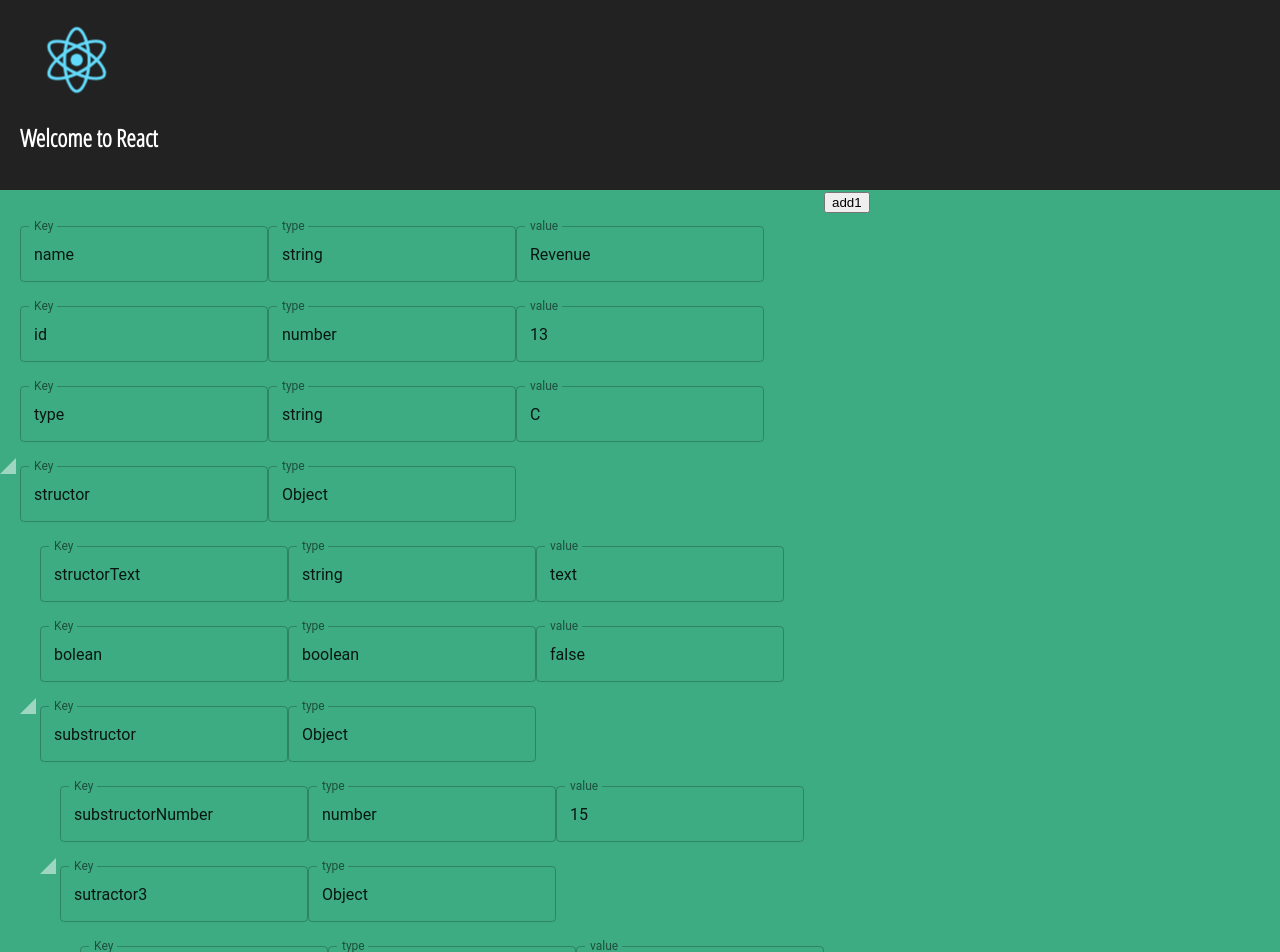
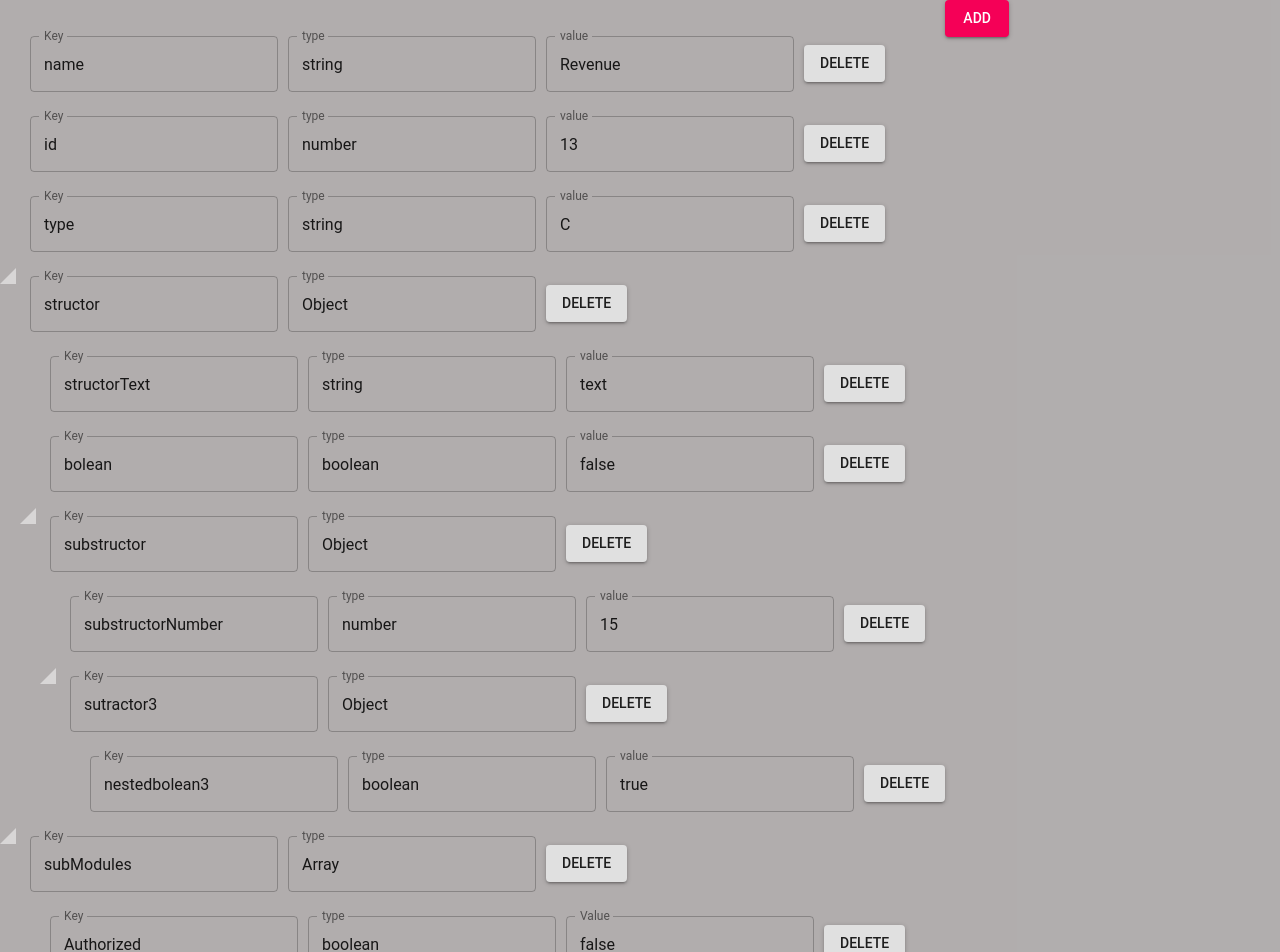
Before and after one commit to OussamaBaybay/JSONGeneratorProject, a React (Create React App) app: page / in a window 1280 px wide. Shown: the top 952 px of the page. Built offline with nearby package versions, Linux system fonts and the light colour scheme.

Commit message:
commit all

```diff
--- a/src/App.css
+++ b/src/App.css
@@ -45,9 +45,9 @@
 
 html,
 body {
-  background-color: rgb(62, 172, 130);
+  background-color: rgba(14, 5, 5, 0.178);
   width: 100%;
-  height: 100%;
+  height: 200%;
   margin: 0;
   padding: 0;
   color: rgba(255, 255, 255, 0.5);
@@ -62,6 +62,7 @@ h2 {
   margin-bottom: 0;
 }
 
+
 .treeview {
   float: left;
   -webkit-user-select: none;
@@ -70,6 +71,16 @@ h2 {
   -o-user-select: none;
   user-select: none;
   font-size: 20px;
+}
+.labelCheck{
+  display: flex;
+}
+
+.labelCheck:hover {
+  background: red;
+}
+.liNotObject:hover {
+  background: red;
 }
 
 .treeview:hover .checkcheck~label:before,
--- a/src/App.js
+++ b/src/App.js
@@ -3,6 +3,7 @@ import logo from './logo.svg';
 import './App.css';
 import TextField from "@material-ui/core/TextField";
 import MenuItem from '@material-ui/core/MenuItem';
+import Button from '@material-ui/core/Button';
 
 const ComponentObject = props =>{
   let counter = Math.random().toString(36).substring(7);
@@ -17,6 +18,7 @@ const ComponentObject = props =>{
           defaultValue={props.k}
           margin="normal"
           variant="outlined"
+          style={{marginLeft:10}}
         />
         <TextField
           id="outlined-uncontrolled"
@@ -24,7 +26,11 @@ const ComponentObject = props =>{
           defaultValue = "Object"
           margin="normal"
           variant="outlined"
+          style={{marginLeft:10}}
         />
+        <Button style={{margin:"25px 0px 0px 10px"}} variant="contained">
+        Delete
+        </Button>
         </span>
         </label>
     <ul>{Object.keys(props.data).map((r, i) => {
@@ -59,13 +65,14 @@ const types = [
 
 
 const ComponentString = props => {
-  return <li>
+  return <li className="liNotObject">
     <TextField
           id="outlined-uncontrolled"
           label="Key"
           defaultValue={props.k}
           margin="normal"
           variant="outlined"
+          style={{marginLeft:10}}
         />
         <TextField
           id="outlined-uncontrolled"
@@ -73,6 +80,7 @@ const ComponentString = props => {
           defaultValue ={typeof props.data}
           margin="normal"
           variant="outlined"
+          style={{marginLeft:10}}
         />
         <TextField
           id="outlined-uncontrolled"
@@ -80,16 +88,22 @@ const ComponentString = props => {
           defaultValue ={props.data}
           margin="normal"
           variant="outlined"
+          style={{marginLeft:10}}
         />
+        <Button style={{margin:"25px 0px 0px 10px"}} variant="contained">
+        Delete
+        </Button>
   </li>;
 }
 const ComponentNumber = props => {
-  return <li><TextField
+  return <li className="liNotObject">
+      <TextField
           id="outlined-uncontrolled"
           label="Key"
           defaultValue={props.k}
           margin="normal"
           variant="outlined"
+          style={{marginLeft:10}}
         />
         <TextField
           id="outlined-uncontrolled"
@@ -97,6 +111,7 @@ const ComponentNumber = props => {
           defaultValue ={typeof props.data}
           margin="normal"
           variant="outlined"
+          style={{marginLeft:10}}
         />
         <TextField
           id="outlined-uncontrolled"
@@ -104,7 +119,11 @@ const ComponentNumber = props => {
           defaultValue ={props.data}
           margin="normal"
           variant="outlined"
+          style={{marginLeft:10}}
         />
+        <Button style={{margin:"25px 0px 0px 10px"}} variant="contained">
+        Delete
+        </Button>
         {/* just a test */}
         {/* <TextField
           id="outlined-select-currency"
@@ -137,6 +156,7 @@ const ComponentArray = props => {
           defaultValue={props.k}
           margin="normal"
           variant="outlined"
+          style={{marginLeft:10}}
         />
         <TextField
           id="outlined-uncontrolled"
@@ -144,18 +164,23 @@ const ComponentArray = props => {
           defaultValue = "Array"
           margin="normal"
           variant="outlined"
+          style={{marginLeft:10}}
         />
+        <Button style={{margin:"25px 0px 0px 10px"}} variant="contained">
+        Delete
+        </Button>
         </span>
       </label>
         <ul>
         {props.data.map((r) => Object.keys(r).map((k) =>{
-                return <li>
-                <TextField
+      return <li className="liNotObject">
+        <TextField
           id="outlined-uncontrolled"
           label="Key"
           defaultValue={k}
           margin="normal"
           variant="outlined"
+          style={{marginLeft:10}}
         />
         <TextField
           id="outlined-uncontrolled"
@@ -163,6 +188,7 @@ const ComponentArray = props => {
           defaultValue={typeof r[k]}
           margin="normal"
           variant="outlined"
+          style={{marginLeft:10}}
         />
         <TextField
           id="outlined-uncontrolled"
@@ -170,7 +196,11 @@ const ComponentArray = props => {
           defaultValue={r[k]}
           margin="normal"
           variant="outlined"
+          style={{marginLeft:10}}
         />
+        <Button style={{margin:"25px 0px 0px 10px"}} variant="contained">
+        Delete
+        </Button>
         </li>
       }))}
         </ul>
@@ -178,13 +208,14 @@ const ComponentArray = props => {
         </React.Fragment>
 }
 const ComponentBolean = props => {
-  return <li>
+  return <li className="liNotObject">
         <TextField
           id="outlined-uncontrolled"
           label="Key"
           defaultValue={props.k}
           margin="normal"
           variant="outlined"
+          style={{marginLeft:10}}
         />
         <TextField
           id="outlined-uncontrolled"
@@ -192,6 +223,7 @@ const ComponentBolean = props => {
           defaultValue ={typeof props.data}
           margin="normal"
           variant="outlined"
+          style={{marginLeft:10}}
         />
         <TextField
           id="outlined-uncontrolled"
@@ -199,7 +231,12 @@ const ComponentBolean = props => {
           defaultValue ={props.data}
           margin="normal"
           variant="outlined"
-        /></li>;
+          style={{marginLeft:10}}
+        />
+        <Button style={{margin:"25px 0px 0px 10px"}} variant="contained">
+        Delete
+        </Button>
+        </li>;
 }
 
 const switchFunc = (data, key)=>{
@@ -252,11 +289,9 @@ class App extends Component {
   }
   render() {
     return <div className="App">
-        <header className="App-header">
-          <img src={logo} className="App-logo" alt="logo" />
-          <h1 className="App-title">Welcome to React</h1>
-        </header>
-        <input type="button" value="add1" />
+        <Button variant="contained" color="secondary">
+        ADD
+      </Button>
       <div class="treeview hover">
       <ul>
         {Object.keys(mockData).map((r, i) => {
```
